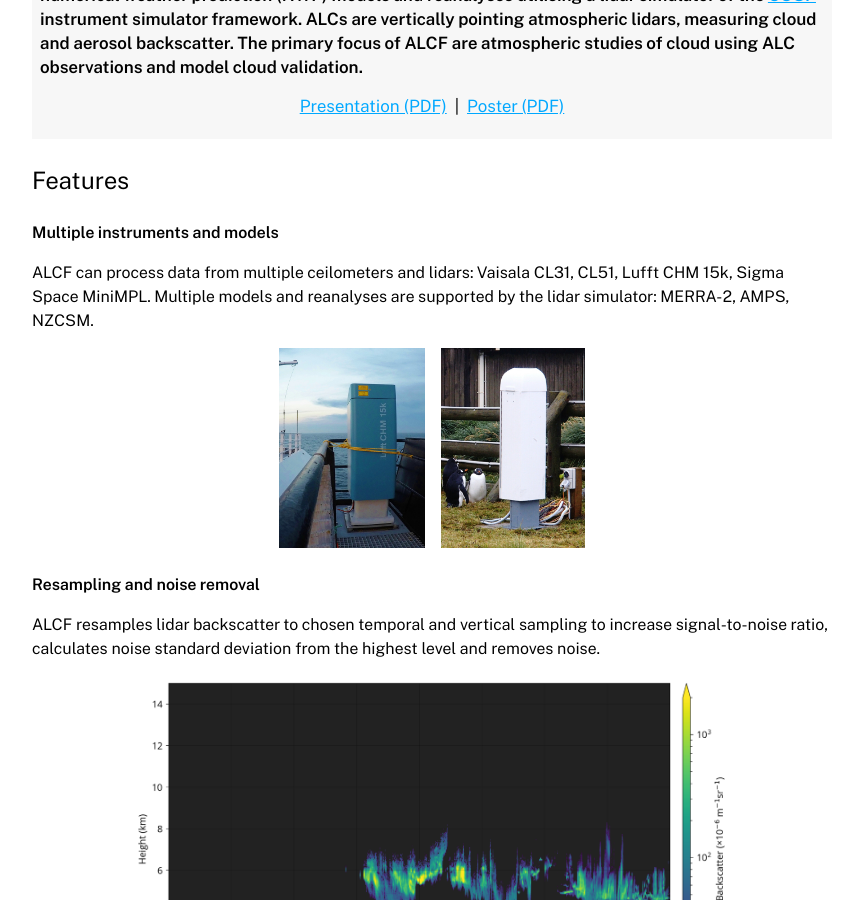
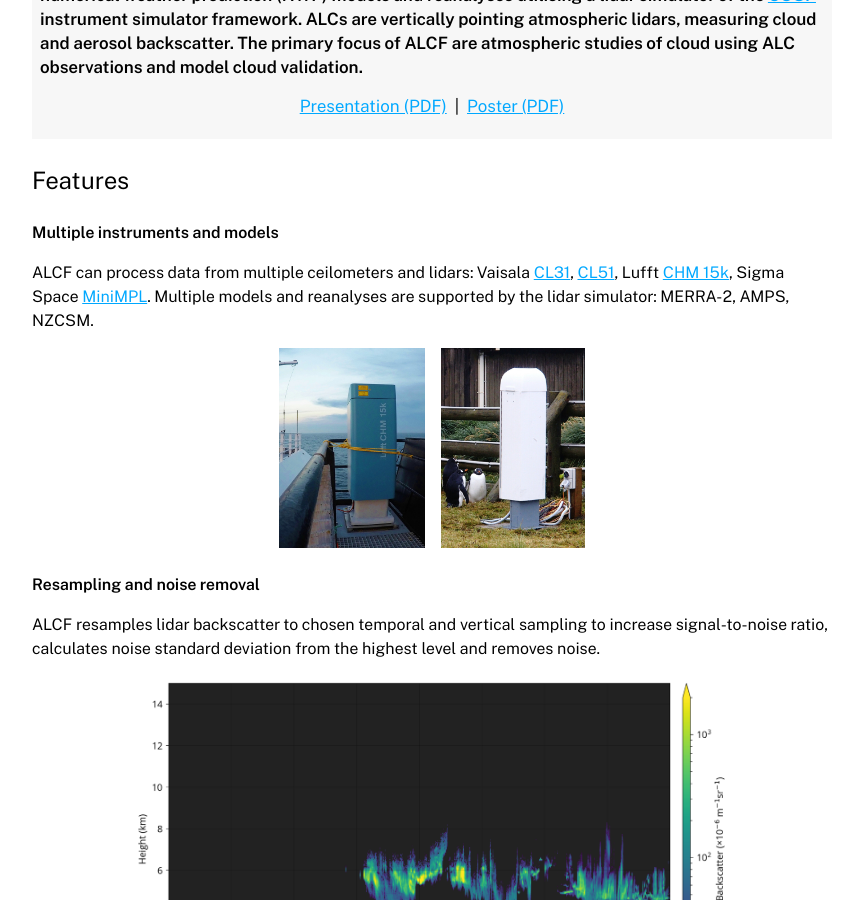
Before and after one commit to alcf-lidar/alcf-lidar.github.io, a Jekyll site: the page built from index.md, in a window 1280 px wide and 900 px high, scrolled down 371 px. Shown: the whole window, without its empty margins (208-1066 px from the left). Built offline with Jekyll 4.4.1, drawn with Linux system fonts in a browser that asks for light colours; part of the change alters nothing that is shown.

Commit message:
Links to lidars

```diff
--- a/index.md
+++ b/index.md
@@ -16,7 +16,7 @@ ALCF is an open source command line tool for processing of automatic lidar and c
 #### Multiple instruments and models
 
 ALCF can process data from multiple ceilometers and lidars:
-Vaisala CL31, CL51, Lufft CHM 15k, Sigma Space MiniMPL. Multiple models
+Vaisala [CL31](https://www.vaisala.com/en/products/instruments-sensors-and-other-measurement-devices/weather-stations-and-sensors/cl31), [CL51](https://www.vaisala.com/en/products/instruments-sensors-and-other-measurement-devices/weather-stations-and-sensors/cl51), Lufft [CHM 15k](https://www.lufft.com/products/cloud-height-snow-depth-sensors-288/ceilometer-chm-15k-nimbus-2300/), Sigma Space [MiniMPL](https://www.micropulselidar.com/). Multiple models
 and reanalyses are supported by the lidar simulator: MERRA-2, AMPS, NZCSM.
 
 <div class="img-flex">
```
